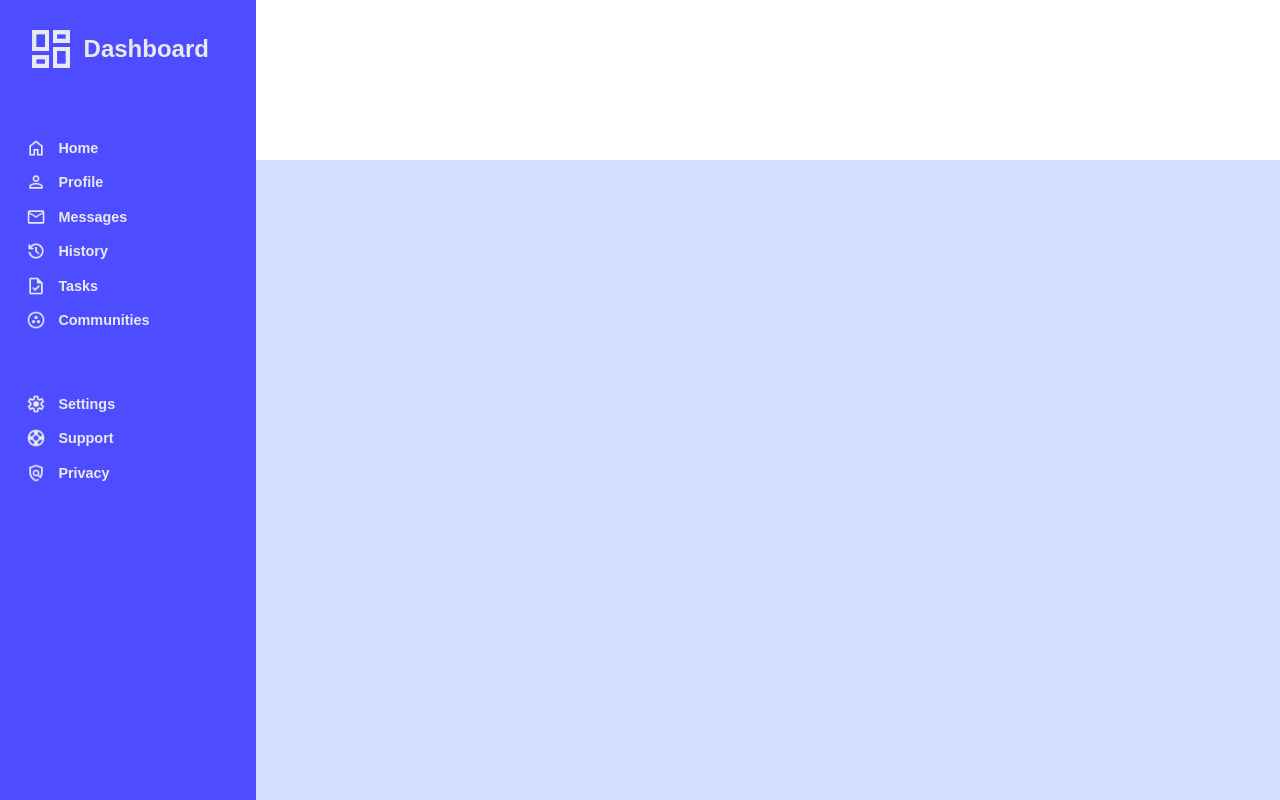
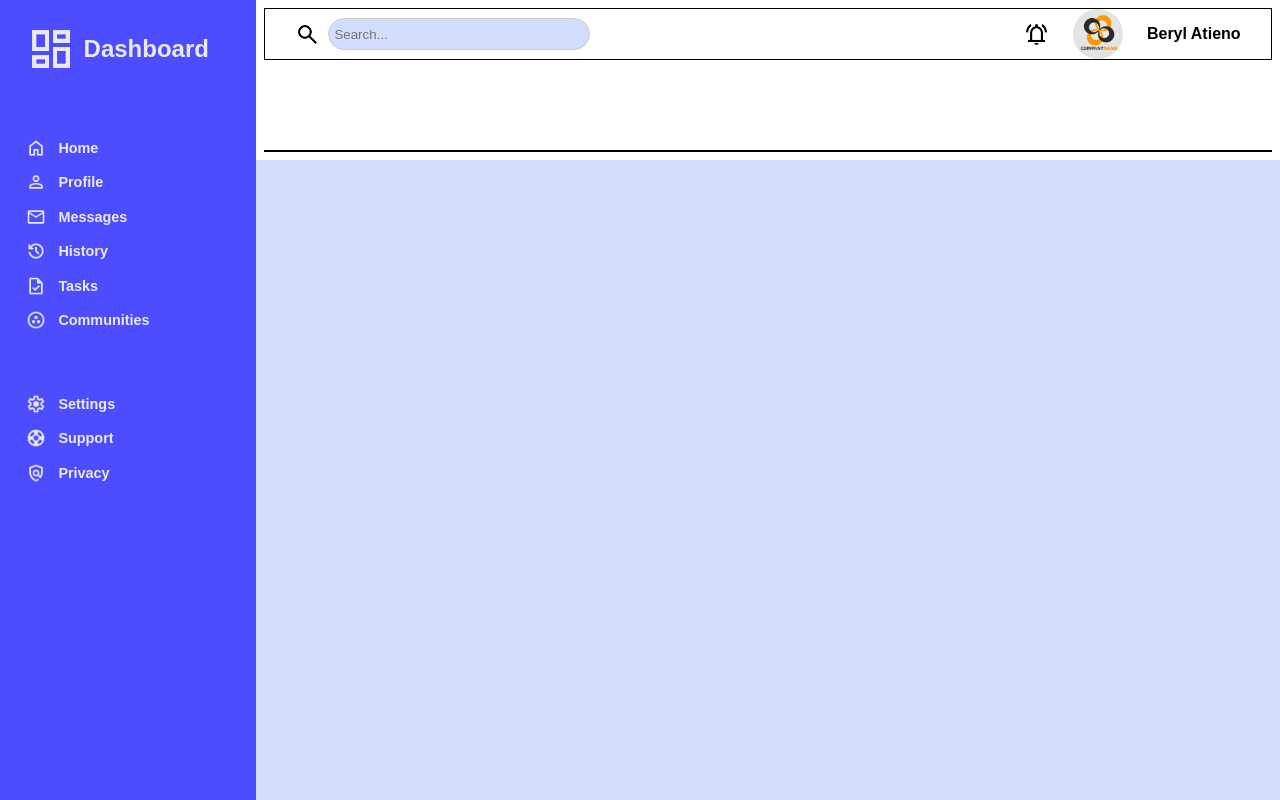
Before and after one commit to BerylCAtieno/admin-dashboard, a plain HTML site: page index.html in a window 1280 px wide. Drawn offline with Linux system fonts and the light colour scheme.

Commit message:
top nav elements

```diff
--- a/index.html
+++ b/index.html
@@ -54,7 +54,20 @@
                 </div>
             </div>
         </div>
-        <div class="nav-container"></div>
+        <div class="nav-container">
+            <div class="top-nav-elements">
+                <div class="search-elements">
+                    <img src="assets/search-icon-bl.png" alt="search-icon" width="25px" height="25px">
+                    <input type="text" id="search" placeholder="Search...">
+                </div>
+                <div class="info-elements">
+                    <img src="assets/notification-bell.png" alt="notifications-icon" width="25px" height="25px">
+                    <img src="assets/company-logo.png" alt="company-logo" width="50px" height="50px" style="border-radius: 100%">
+                    <span>Beryl Atieno</span>
+                </div>
+            </div>
+            <div class="botton-nav-elements"></div>
+        </div>
         <div class="main-content-container"></div>
     </div>
 </body>
--- a/style.css
+++ b/style.css
@@ -70,3 +70,48 @@
     font-weight: 600;
     font-family: sans-serif;
 }
+
+.nav-container {
+    display: flex;
+    flex-direction: column;
+    justify-content: space-between;
+    padding: 0.8%;
+}
+
+.nav-container > div {
+    display: flex;
+    border: 1px solid;
+}
+
+.top-nav-elements {
+    justify-content: space-between;
+    padding-left: 3%;
+    padding-right: 3%;
+}
+
+.info-elements > span {
+    font-family: sans-serif;
+    font-weight: 600;
+    font-size: 1rem;
+}
+
+.search-elements {
+    display: flex;
+    align-items: center;
+    gap: 0.5rem;
+}
+
+.search-elements > input {
+        width: 250px;
+        height: 20px;
+        border: 1px solid #ccc;
+        border-radius: 25px;
+        padding: 5px;
+        background-color: #d3deff;
+}
+
+.info-elements {
+    display: flex;
+    align-items: center;
+    gap: 1.5rem;
+}
```
Also changed, not shown: assets/notification-bell.png (added), assets/search-icon-bl.png (added).
